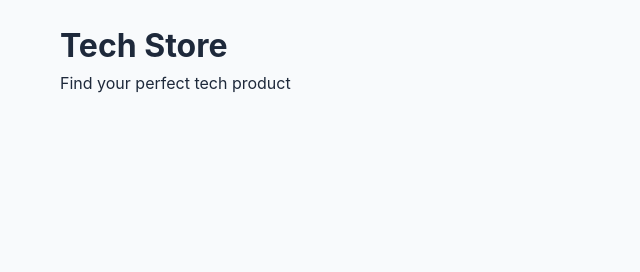
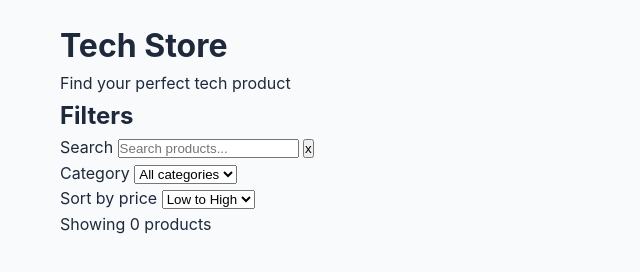
Before and after one commit to ElenaZhuvak/software-engineer-l1-ElenaZhuvak, a website built with Vite: page index.html in a window 1280 px wide. Shown: the whole page, without its empty margins (0-640 px from the left). Built offline with nearby package versions, Linux system fonts and the light colour scheme.

Commit message:
feat: Add HTML markup

```diff
--- a/index.html
+++ b/index.html
@@ -1,10 +1,10 @@
 <!DOCTYPE html>
 <html lang="en">
     <head>
-    <meta charset="UTF-8">
-    <meta name="viewport" content="width=device-width, initial-scale=1.0">
+        <meta charset="UTF-8" />
+        <meta name="viewport" content="width=device-width, initial-scale=1.0" />
         <title>Product Filter - Tech Store</title>
-    <link rel="stylesheet" href="styles.css">
+        <link rel="stylesheet" href="styles.css" />
     </head>
     <body>
         <div class="container">
@@ -13,20 +13,77 @@
                 <p>Find your perfect tech product</p>
             </header>
 
-        <div class="filters">
-            <!-- TODO: Add search input -->
-            <!-- TODO: Add category filter dropdown -->
-            <!-- TODO: Add sort dropdown -->
-            <!-- TODO: Add results count display -->
+            <main>
+                <section>
+                    <h2>Filters</h2>
+                    <form>
+                        <div>
+                            <label for="search-filter">Search</label>
+                            <input
+                                class="search-input"
+                                type="text"
+                                id="search-filter"
+                                placeholder="Search products..."
+                                aria-label="Search products"
+                            />
+
+                            <button
+                                type="'button"
+                                id="clear-search"
+                                aria-label="Clear search"
+                            >
+                                x
+                            </button>
                         </div>
 
-        <main id="products-grid" class="products-grid">
-            <!-- Products will be rendered here by JavaScript -->
+                        <div>
+                            <label for="category-filter">Category</label>
+                            <select
+                            id="category-filter"
+                            aria-label="Select category product"
+                            >
+                            <option value="All">All categories</option>
+                            <option value="Laptops">Laptops</option>
+                            <option value="Phones">Phones</option>
+                            <option value="Tablets">Tablets</option>
+                            <option value="Accessories">Accessories</option>
+                        </select>
+                        </div>
+
+                        <div>
+                            <label for="sort-filter">Sort by price</label>
+                            <select
+                            id="sort-filter"
+                            aria-label="Sort product by price">
+                        <option value="price-asc">Low to High</option>
+                        <option value="price-desc">High to Low</option>
+                        <option value="featured">Featured</option>
+                        </select>
+                        </div>
+
+                        <p
+                        id="count-filter-results"
+                        role="status"
+                        aria-live="polite">Showing 0 products</p>
+                    </form>
+                </section>
+
+                <section>
+                    <ul
+                        class="products-grid"
+                        id="products-grid"
+                        role="list"
+                    ></ul>
+                </section>
+                <p class="no-results"
+                id="no-results"
+                role="status"
+                aria-live="polite"
+                hidden>
+                    No products found matching your criteria.
+                </p>
             </main>
 
-        <div id="no-results" class="no-results" hidden>
-            <!-- TODO: Add "no results" message -->
-        </div>
         </div>
 
         <script src="script.js"></script>
```
Also changed, not shown: 1 other file. Lines whose indentation alone changed are shown as unchanged.
